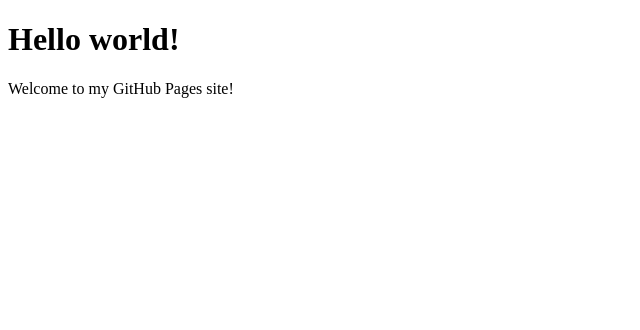
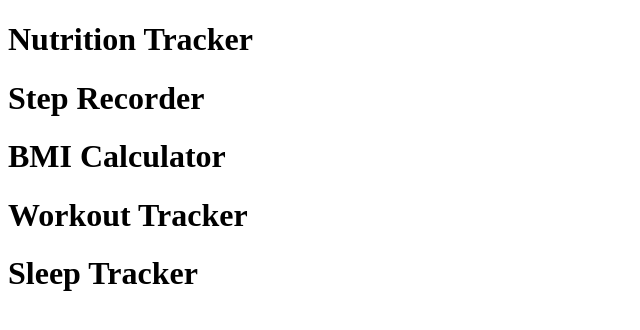
Before and after one commit to NateCal715/NateCalderon.github.io, a plain HTML site: page index.html in a window 1280 px wide. Shown: the whole page, without its empty margins (0-640 px from the left). Drawn offline with Linux system fonts and the light colour scheme.

Commit message:
Added Titles

```diff
--- a/index.html
+++ b/index.html
@@ -4,7 +4,10 @@
     <title><centre>Fitness Tracker</centre></title>
   </head>
   <body>
-    <h1>Hello world!</h1>
-    <p>Welcome to my GitHub Pages site!</p>
+    <h1>Nutrition Tracker</h1>
+    <h1>Step Recorder</h1>
+    <h1>BMI Calculator</h1>
+    <h1>Workout Tracker</h1>
+    <h1>Sleep Tracker</h1>
   </body>
 </html>
```
